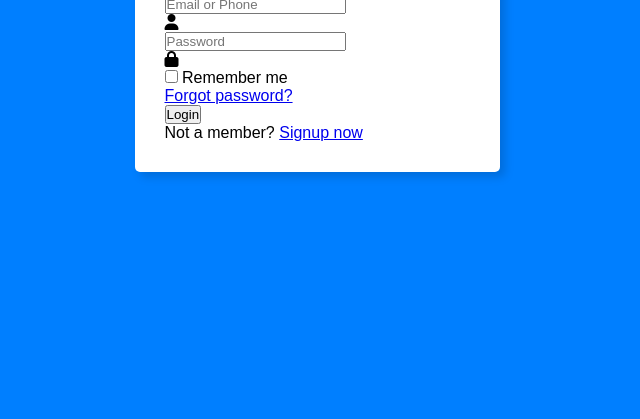
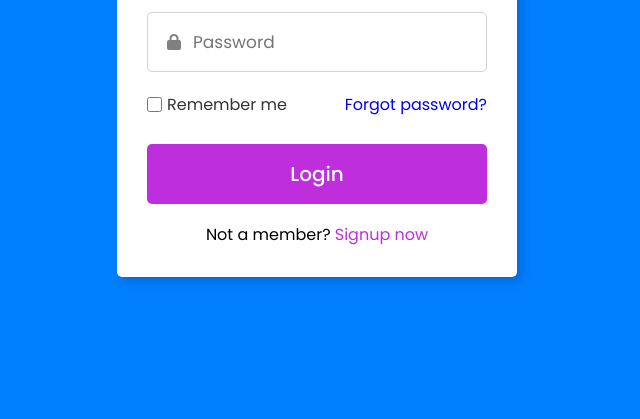
Before and after one commit to abdurrahimFSD/UI_Elements2, a plain HTML site: page Logins/Login-14/index.html in a window 1280 px wide. Shown: the part 381-800 px from the top of the page, without its empty margins (323-963 px from the left). Drawn offline with Linux system fonts and the light colour scheme.

Commit message:
feat(css): add styling for form inputs, options, and submit button

```diff
--- a/Logins/Login-14/index.html
+++ b/Logins/Login-14/index.html
@@ -35,8 +35,8 @@
             </div>
             <div class="options">
                 <div class="checkbox">
-                    <input type="checkbox">
-                    <span>Remember me</span>
+                    <input type="checkbox" id="check">
+                    <label for="check">Remember me</label>
                 </div>
                 <div class="forget">
                     <a href="#">Forgot password?</a>
--- a/Logins/Login-14/style.css
+++ b/Logins/Login-14/style.css
@@ -1,3 +1,6 @@
+@import url('https://fonts.googleapis.com/css2?family=Poppins:wght@200;300;400;500;600;700&display=swap');
+
+
 *{
     margin: 0;
     padding: 0;
@@ -13,7 +16,7 @@ html, body {
 }
 
 .container {
-    width: 365px;
+    width: 400px;
     background-color: #fff;
     padding: 30px;
     border-radius: 5px;
@@ -27,16 +30,16 @@ html, body {
 }
 
 .container .social-icons {
-    margin-top: 20px;
+    margin-top: 25px;
     display: flex;
     justify-content: center;
 }
 
 .social-icons a {
     display: block;
-    height: 45px;
+    height: 50px;
     width: 100%;
-    line-height: 45px;
+    line-height: 50px;
     text-align: center;
     border-radius: 5px;
     font-size: 20px;
@@ -67,3 +70,100 @@ html, body {
 .social-icons a:last-child:hover {
     background-color: #1a91da;
 }
+
+form {
+    margin-top: 25px;
+}
+
+form .input-box {
+    height: 60px;
+    width: 100%;
+    position: relative;
+    margin-top: 15px;
+}
+
+.input-box input {
+    height: 100%;
+    width: 100%;
+    outline: none;
+    border: 1px solid lightgray;
+    border-radius: 5px;
+    padding-left: 45px;
+    font-size: 17px;
+    transition: all 0.3s ease;
+}
+
+.input-box input:focus {
+    border-color: #be2edd;
+}
+
+.input-box .icon {
+    position: absolute;
+    top: 50%;
+    left: 20px;
+    transform: translateY(-50%);
+    color: grey;
+}
+
+form .options {
+    margin-top: 20px;
+    display: flex;
+    justify-content: space-between;
+}
+
+.options .checkbox {
+    display: flex;
+    align-items: center;
+}
+
+.checkbox input {
+    display: flex;
+    align-items: center;
+    height: 15px;
+    width: 15px;
+    accent-color: #be2edd;
+}
+
+.checkbox label {
+    margin-left: 5px;
+    font-size: 16px;
+    color: #333;
+}
+
+.options .forget {
+    font-size: 16px;
+    color: #be2edd;
+}
+
+.button input {
+    margin-top: 12px;
+    padding-left: 0;
+    background-color: #be2edd;
+    color: #fff;
+    border: none;
+    font-size: 20px;
+    font-weight: 500;
+    cursor: pointer;
+    transition: all 0.3s linear;
+}
+
+.button input:hover {
+    background-color: #a720c5;
+}
+
+form .sign-up {
+    text-align: center;
+    margin-top: 30px;
+}
+
+.sign-up a {
+    color: #be2edd;
+}
+
+form a {
+    text-decoration: none;
+}
+
+form a:hover {
+    text-decoration: underline;
+}
```
